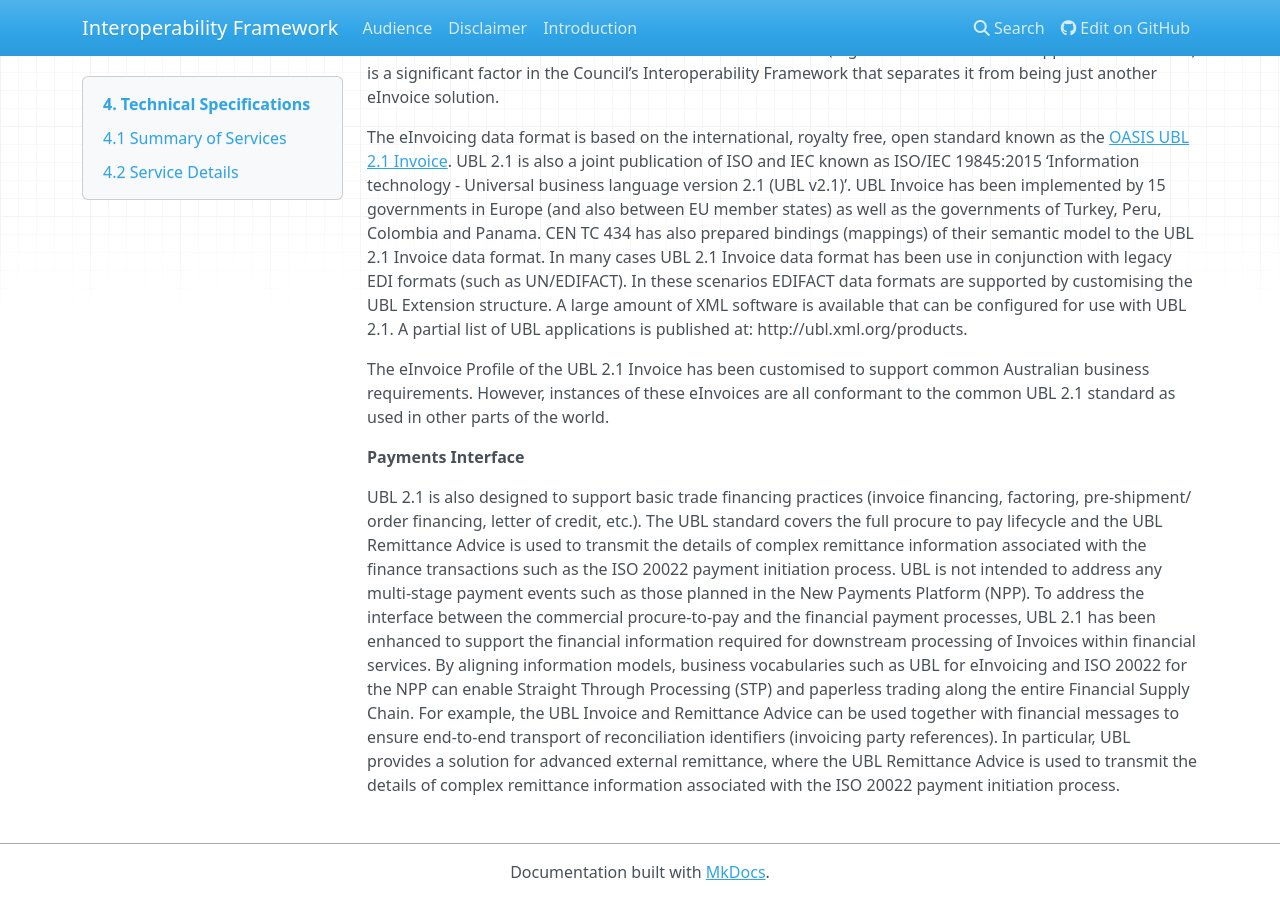
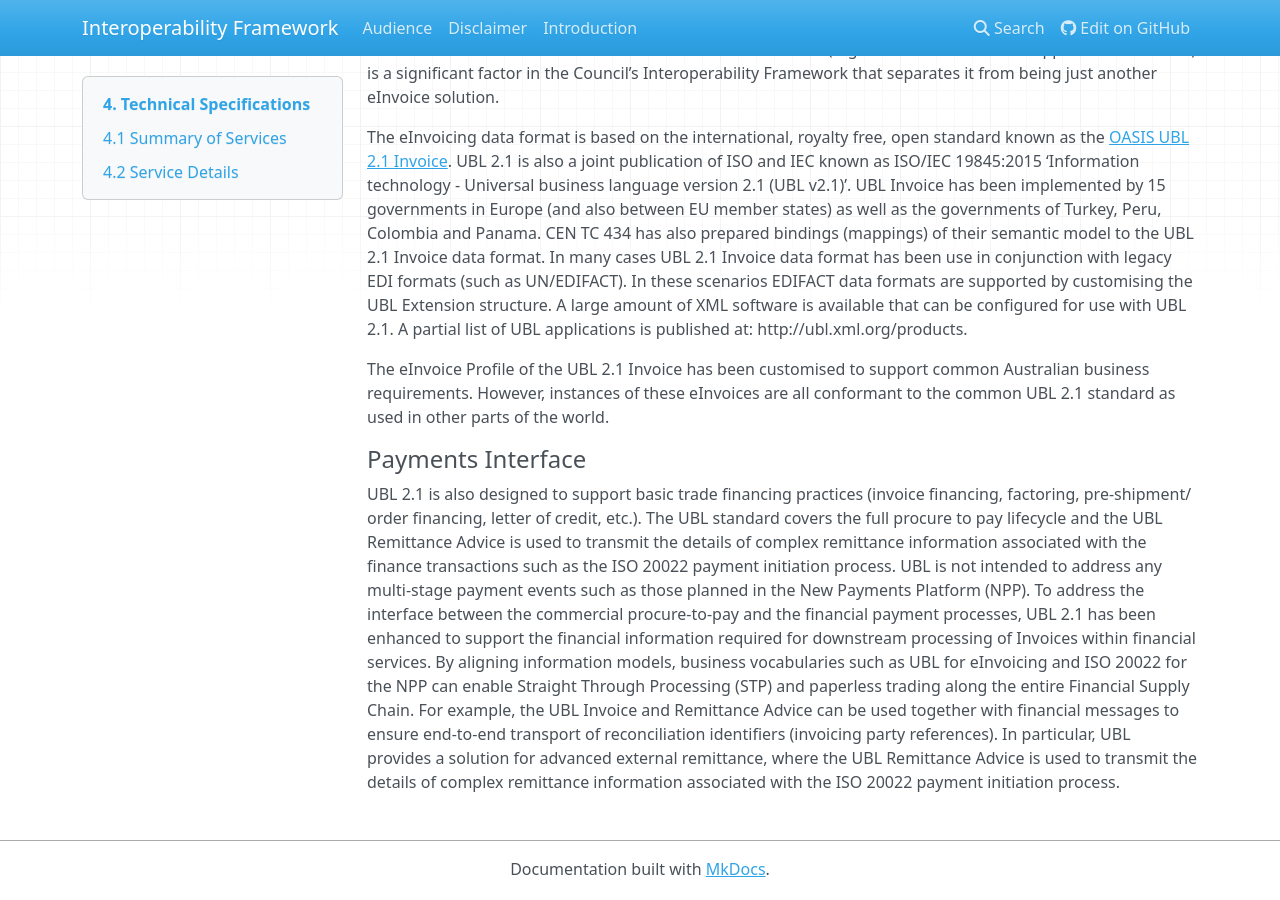
Before and after one commit to Kanwal-ATO/Interoperability-Framework, an MkDocs documentation site: the page built from docs/technicalspecifications.md, in a window 1280 px wide and 900 px high, scrolled down 3354 px. Built offline with MkDocs 1.6.1, drawn with Linux system fonts in a browser that asks for light colours; nearby versions of some CDN libraries; old or Windows-style settings are respelled for this version of MkDocs.

```diff
--- a/docs/technicalspecifications.md
+++ b/docs/technicalspecifications.md
@@ -100,6 +100,6 @@ A large amount of XML software is available that can be configured for use with
 
 The eInvoice Profile of the UBL 2.1 Invoice has been customised to support common Australian business requirements. However, instances of these eInvoices are all conformant to the common UBL 2.1 standard as used in other parts of the world.
 
-**Payments Interface**
+####Payments Interface
 
 UBL 2.1 is also designed to support basic trade financing practices (invoice financing, factoring, pre-shipment/ order financing, letter of credit, etc.). The UBL standard covers the full procure to pay lifecycle and the UBL Remittance Advice is used to transmit the details of complex remittance information associated with the finance transactions such as the ISO 20022 payment initiation process. UBL is not intended to address any multi-stage payment events such as those planned in the New Payments Platform (NPP). To address the interface between the commercial procure-to-pay and the financial payment processes, UBL 2.1 has been enhanced to support the financial information required for downstream processing of Invoices within financial services. By aligning information models, business vocabularies such as UBL for eInvoicing and ISO 20022 for the NPP can enable Straight Through Processing (STP) and paperless trading along the entire Financial Supply Chain. For example, the UBL Invoice and Remittance Advice can be used together with financial messages to ensure end-to-end transport of reconciliation identifiers (invoicing party references). In particular, UBL provides a solution for advanced external remittance, where the UBL Remittance Advice is used to transmit the details of complex remittance information associated with the ISO 20022 payment initiation process.
```
